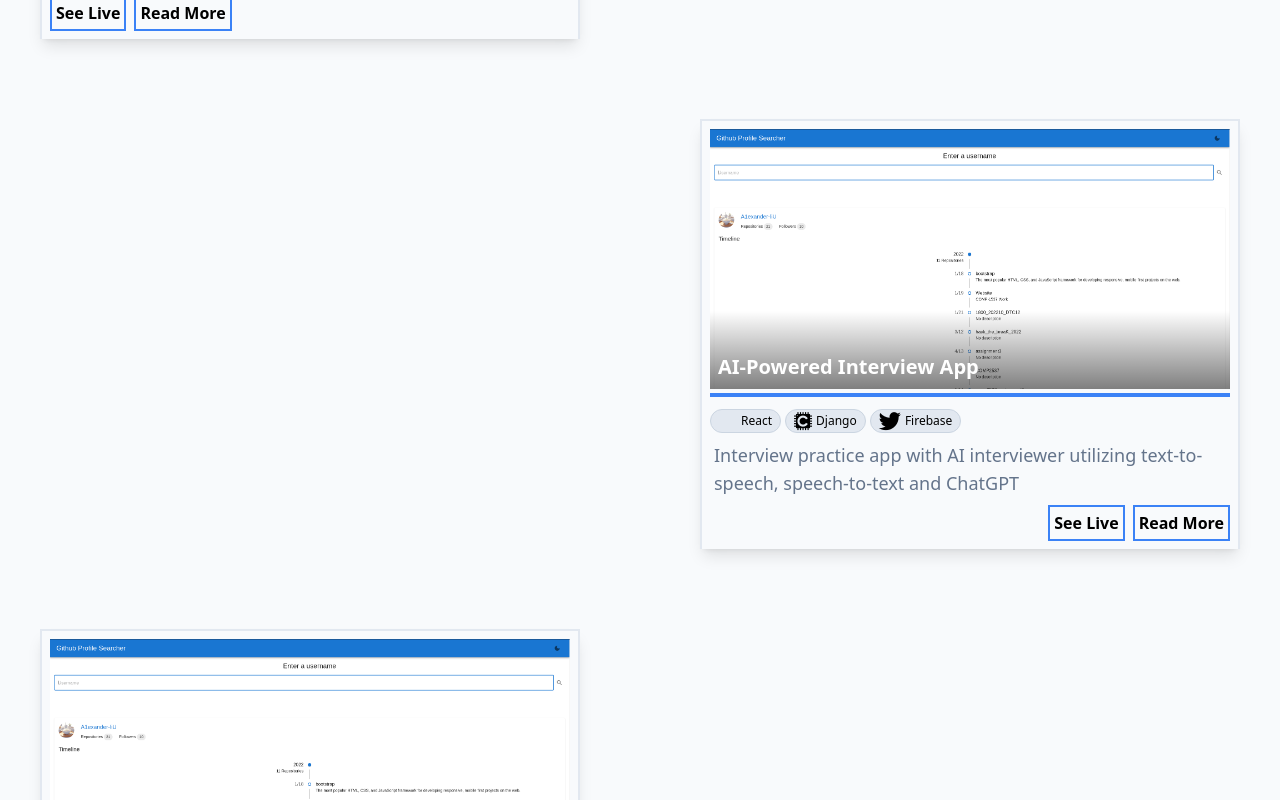
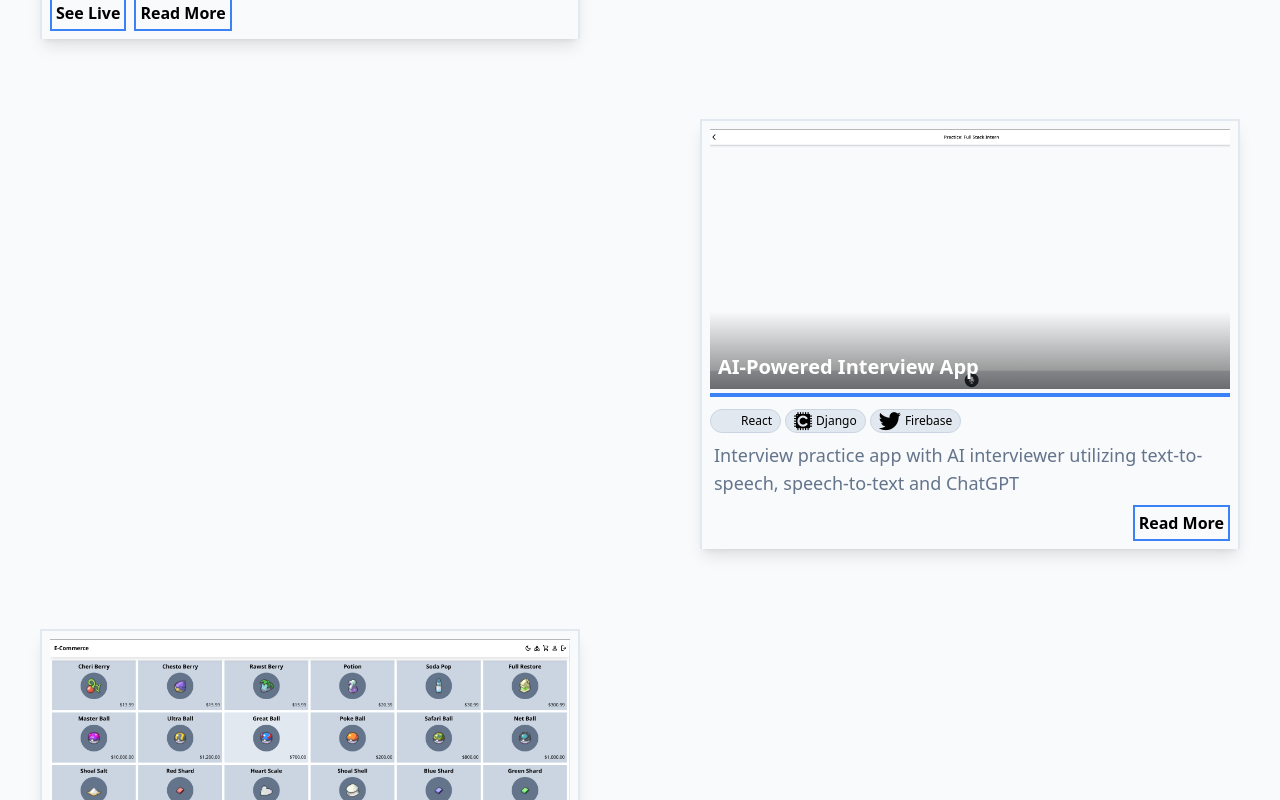
Before and after one commit to A1exander-liU/portfolio, a Next.js app: page / in a window 1280 px wide. Shown: the part 1840-2640 px from the top of the page. Built offline with nearby package versions, Linux system fonts and the light colour scheme.

Commit message:
feat: update project info

```diff
--- a/app/data/projects.ts
+++ b/app/data/projects.ts
@@ -2,9 +2,9 @@ import { ProjectNode } from "../scripts/types";
 
 const pokestore: ProjectNode = {
   title: "PokeStore",
-  live: "https://mini-ebon.vercel.app",
+  live: "https://mini-poke-store.vercel.app",
   source: "https://github.com/A1exander-liU/mini/tree/main/e-commerce",
-  hero_image: "/project_images/github-profile-searcher.png",
+  hero_image: "/project_images/pokestore.png",
   hero_image_alt: "gatsby icon",
   info: "Fake e-commerce store for purchasing pokemon related items.",
   tech: [
@@ -17,9 +17,9 @@ const pokestore: ProjectNode = {
 
 const interviewApp: ProjectNode = {
   title: "AI-Powered Interview App",
-  live: "https://mini-ebon.vercel.app",
+  live: "",
   source: "https://github.com/mScrub/Drinking-Wine---Hackathon",
-  hero_image: "/project_images/github-profile-searcher.png",
+  hero_image: "/project_images/ai-interview-app.png",
   hero_image_alt: "gatsby icon",
   info: "Interview practice app with AI interviewer utilizing text-to-speech, speech-to-text and ChatGPT",
   tech: [
```
Also changed, not shown: public/project_images/ai-interview-app.png (added), public/project_images/pokestore.png (added).
